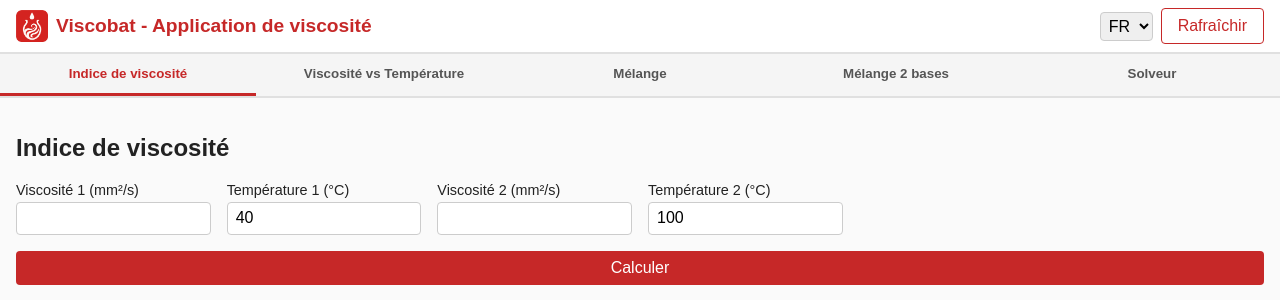
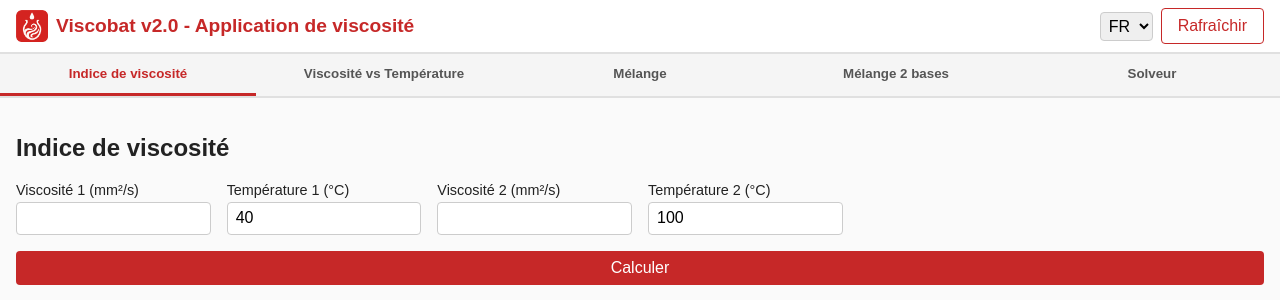
Before and after one commit to ramorimdias/viscobat, a Flask app: page / in a window 1280 px wide. Shown: the top 300 px of the page. Run offline with Flask 3, Linux system fonts and the light colour scheme.

Commit message:
Add version number to application title

```diff
--- a/static/main.js
+++ b/static/main.js
@@ -9,8 +9,8 @@
 document.addEventListener('DOMContentLoaded', () => {
   /* --- Translation dictionary --- */
   const translations = {
-    app_title: { FR: 'Viscobat - Application de viscosité', EN: 'Viscobat - Fluid Viscosity App' },
-    app_name: { FR: 'Viscobat - Application de viscosité', EN: 'Viscobat - Fluid Viscosity App' },
+    app_title: { FR: 'Viscobat v2.0 - Application de viscosité', EN: 'Viscobat v2.0 - Fluid Viscosity App' },
+    app_name: { FR: 'Viscobat v2.0 - Application de viscosité', EN: 'Viscobat v2.0 - Fluid Viscosity App' },
     tab_vi: { FR: 'Indice de viscosité', EN: 'Viscosity Index' },
     tab_temp: { FR: 'Viscosité vs Température', EN: 'Viscosity vs Temperature' },
     tab_mixture: { FR: 'Mélange', EN: 'Mixture' },
--- a/templates/index.html
+++ b/templates/index.html
@@ -3,7 +3,7 @@
 <head>
   <meta charset="UTF-8">
   <meta name="viewport" content="width=device-width, initial-scale=1.0">
-  <title data-i18n="app_title">Viscobat - Application de viscosité</title>
+  <title data-i18n="app_title">Viscobat v2.0 - Application de viscosité</title>
   <!-- Favicon and application icon -->
   <link rel="icon" type="image/png" href="{{ url_for('static', filename='icon.png') }}">
   <!-- Custom stylesheet -->
@@ -13,7 +13,7 @@
   <header class="app-header">
     <div class="logo-container">
       <img src="{{ url_for('static', filename='icon.png') }}" alt="Logo" class="logo">
-      <span class="app-title" data-i18n="app_name">Viscobat - Application de viscosité</span>
+      <span class="app-title" data-i18n="app_name">Viscobat v2.0 - Application de viscosité</span>
     </div>
     <div class="header-controls">
       <div class="lang-select">
```
